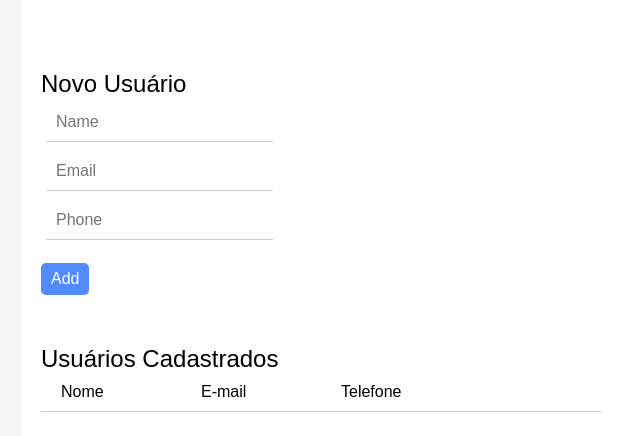
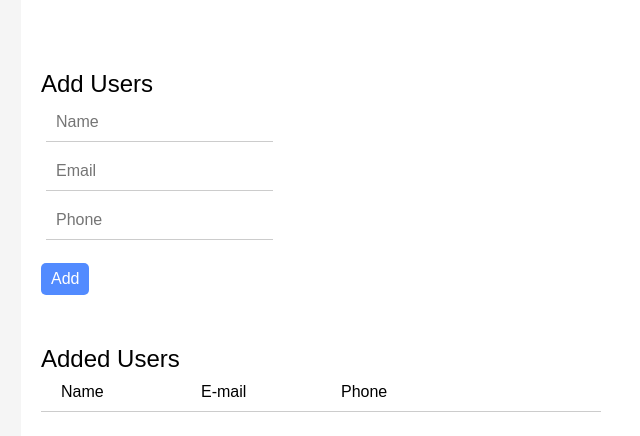
Before and after one commit to rcmarcelo/FirebaseProject, a plain HTML site: page index.html in a window 1280 px wide. Shown: the whole page, without its empty margins (99-739 px from the left). Drawn offline with nearby package versions, Linux system fonts and the light colour scheme; no server answers.

Commit message:
Minor Fixes

```diff
--- a/index.html
+++ b/index.html
@@ -8,19 +8,19 @@
 <body>
 
 	<div class="mainDiv" align="left">
-		<h1>Novo Usuário</h1>
+		<h1>Add Users</h1>
 		<div>
 		<input type="text" id="uname" placeholder="Name"></input><br>
 		<input type="text" id="umail" placeholder="Email"></input><br>
 		<input type="text" id="uphone" placeholder="Phone"></input><br><br>
 		<button bid="submitBtn" onClick="submitClick()">Add</i></button>
-		<h1>Usuários Cadastrados</h1>
+		<h1>Added Users</h1>
 		<table cellspacing=0>
 			<thead>
 				<tr>
-					<td>Nome</td>
+					<td>Name</td>
 					<td>E-mail</td>
-					<td>Telefone</td>
+					<td>Phone</td>
 					<td></td>
 				</tr>
 			</thead>
```
